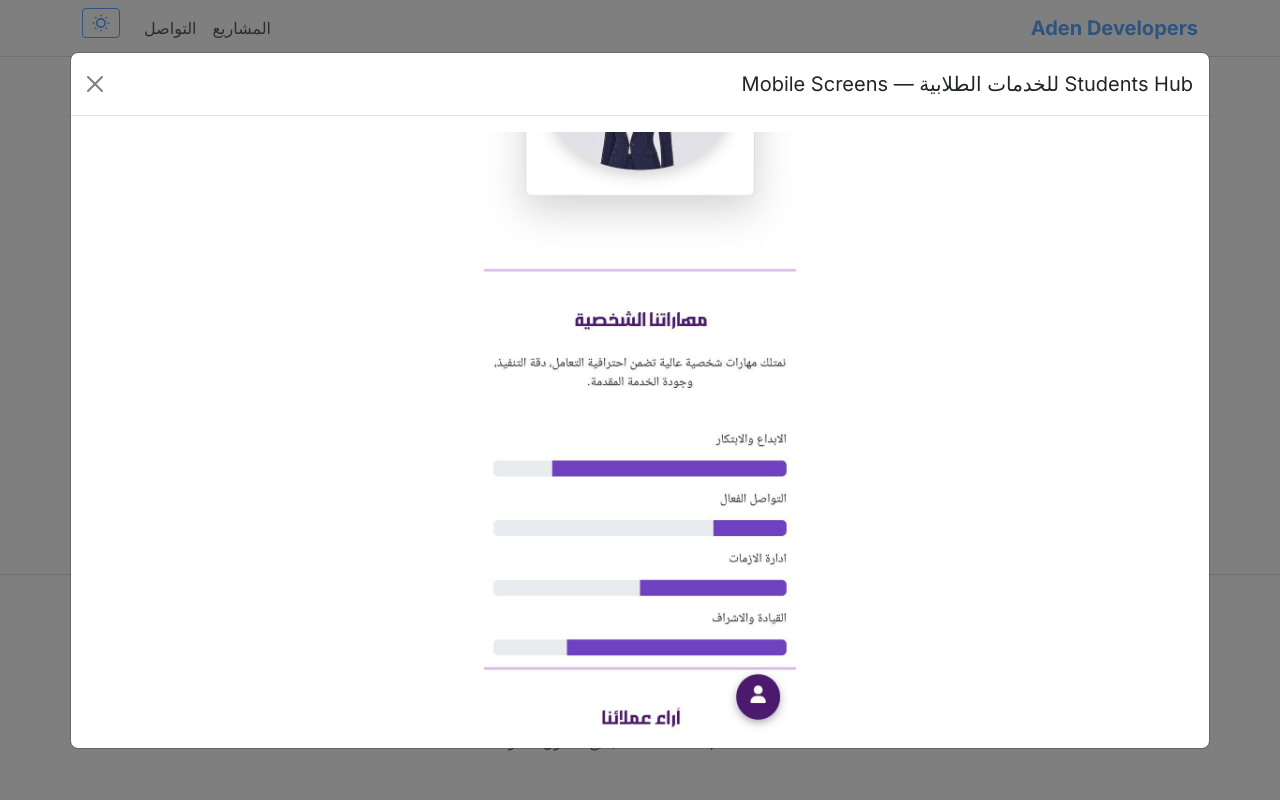
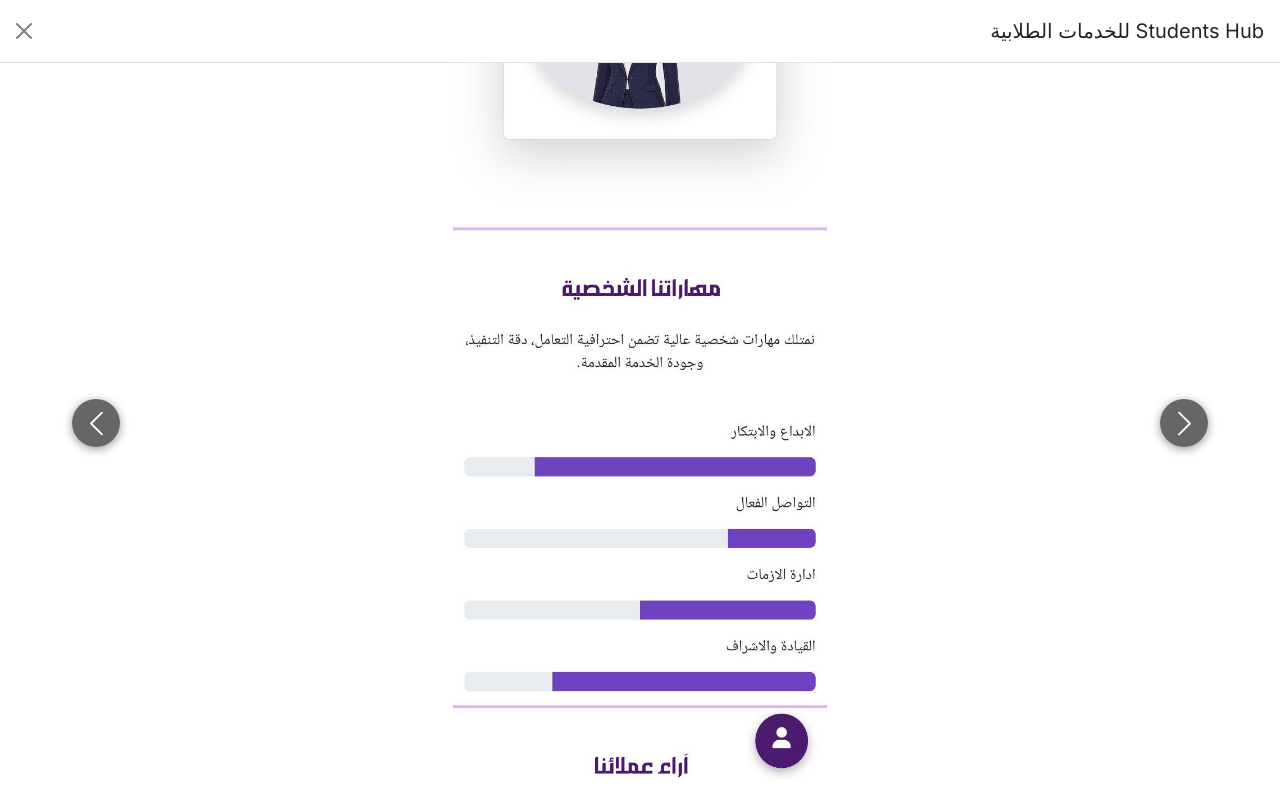
Before and after one commit to malozaibi/aden-developers, a plain HTML site: page index.html in a window 1280 px wide. Both pictures are taken after a click on the button "الموبايل". Shown: the part 418-1218 px from the top of the page. Drawn offline with nearby package versions, Linux system fonts and the light colour scheme.

Commit message:
enhance ui

```diff
--- a/assets/css/styles.css
+++ b/assets/css/styles.css
@@ -67,3 +67,37 @@ body {
   max-height: 75vh;
   background: var(--bs-body-bg);
 }
+
+/* Make carousel arrows highly visible */
+.carousel-control-prev,
+.carousel-control-next {
+  opacity: 1; /* always fully visible */
+}
+
+.carousel-control-prev-icon,
+.carousel-control-next-icon {
+  width: 3rem;
+  height: 3rem;
+  background-size: 60% 60%;
+  background-position: center;
+  background-repeat: no-repeat;
+  border-radius: 50%;
+  background-color: rgba(0, 0, 0, 0.6); /* dark translucent pill behind arrow */
+  box-shadow: 0 2px 10px rgba(0, 0, 0, 0.4);
+}
+
+.carousel-control-prev:hover .carousel-control-prev-icon,
+.carousel-control-next:hover .carousel-control-next-icon,
+.carousel-control-prev:focus .carousel-control-prev-icon,
+.carousel-control-next:focus .carousel-control-next-icon {
+  background-color: rgba(0, 0, 0, 0.75);
+}
+
+/* Larger image area inside the images modal */
+#imagesModal .modal-body {
+  padding: 0;
+}
+
+#imagesModal .carousel-item img {
+  max-height: 90vh;
+}
--- a/assets/js/main.js
+++ b/assets/js/main.js
@@ -129,8 +129,7 @@
       desktop: "Desktop Screens",
       admin: "Admin Panel Screens",
     };
-    imagesModalTitle.textContent =
-      project.name + " — " + (titleMap[group] || "Images");
+    imagesModalTitle.textContent = project.name;
     imagesCarouselInner.innerHTML = "";
 
     const images = (project.images || {})[group] || [];
--- a/index.html
+++ b/index.html
@@ -6,7 +6,7 @@
     <title>Aden Developers</title>
     <meta
       name="description"
-      content="منصة تستعرض مشاريع طلاب عدن في تطوير المواقع"
+      content="منصة تستعرض مشاريع طلاب كلية الحاسوب وتكنولوجيا المعلومات جامعة عدن في تطوير المواقع"
     />
     <link rel="preconnect" href="https://cdn.jsdelivr.net" />
     <link rel="preconnect" href="https://fonts.googleapis.com" />
@@ -21,7 +21,7 @@
       integrity="sha384-CfCrinSRH2IR6a4e6fy2q6ioOX7O6Mtm1L9vRvFZ1trBncWmMePhzvafv7oIcWiW"
       crossorigin="anonymous"
     />
-    <link rel="stylesheet" href="assets/css/styles.css" />
+    <link rel="stylesheet" href="assets/css/styles.css?v=1.0.0" />
   </head>
   <body>
     <header
@@ -107,8 +107,10 @@
       <div class="container">
         <h1 class="display-5 fw-bold mb-3">Aden Developers</h1>
         <p class="lead mb-4">
-          منصة تستعرض مشاريع طلاب عدن في تطوير المواقع <br />
-          انتقل للمواقع أو شاهد لقطات الشاشة ولوحات الإدارة.
+          منصة تستعرض مشاريع طلاب كلية الحاسوب وتكنولوجيا المعلومات جامعة عدن في
+          تطوير المواقع <br />
+          انتقل لموقع المشروع أو شاهد لقطات الشاشة للموقع ولوحة التحكم الخاصة
+          بالمشروع
         </p>
         <a href="#projects" class="btn btn-primary btn-lg">تصفح المشاريع</a>
       </div>
@@ -169,7 +171,7 @@
 
     <!-- Modal Template for Image Groups -->
     <div class="modal fade" id="imagesModal" tabindex="-1" aria-hidden="true">
-      <div class="modal-dialog modal-dialog-centered modal-xl">
+      <div class="modal-dialog modal-dialog-centered modal-fullscreen">
         <div class="modal-content">
           <div class="modal-header">
             <h5 class="modal-title" id="imagesModalTitle">Images</h5>
@@ -225,6 +227,6 @@
       integrity="sha384-YvpcrYf0tY3lHB60NNkmXc5s9fDVZLESaAA55NDzOxhy9GkcIdslK1eN7N6jIeHz"
       crossorigin="anonymous"
     ></script>
-    <script defer src="assets/js/main.js"></script>
+    <script defer src="assets/js/main.js?v=1.0.0"></script>
   </body>
 </html>
```
